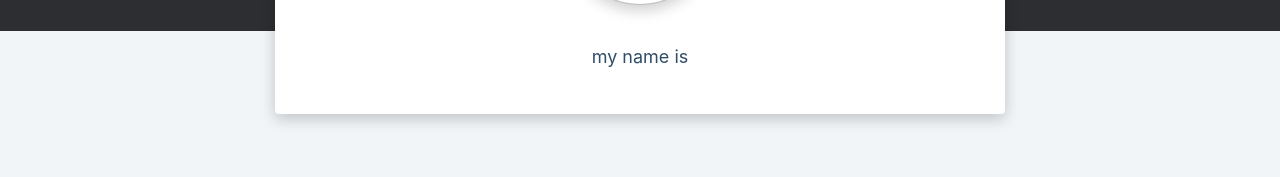
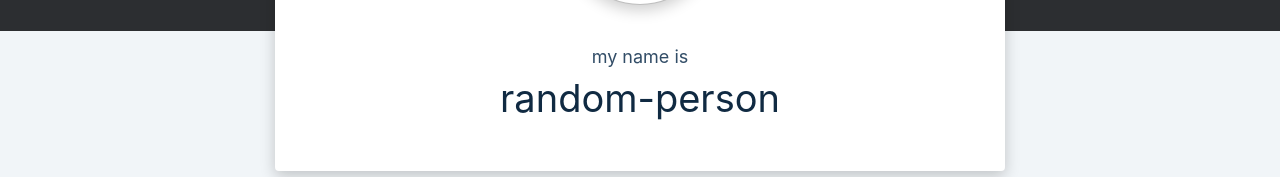
Before and after one commit to zainabturkmen/React-Projects, a React (Create React App) app in the folder react-projects-master/17-random-person/setup/: page / in a window 1280 px wide. Shown: the part 369-546 px from the top of the page. Built offline with nearby package versions, Linux system fonts and the light colour scheme; grey boxes are pictures that could not be loaded; the HTML template or start-up script is replaced by a standard one.

Commit message:
random-person

```diff
--- a/react-projects-master/17-random-person/setup/src/App.js
+++ b/react-projects-master/17-random-person/setup/src/App.js
@@ -27,7 +27,7 @@ function App() {
         <div className="container">
           <img src={(person && person.image) || defaultImage} alt="random user" className="user-img" />
           <p className="user-title">my {title} is</p>
-          <p className="user-value"></p>
+          <p className="user-value">{value}</p>
         </div>
       </div>
     </main>
```
